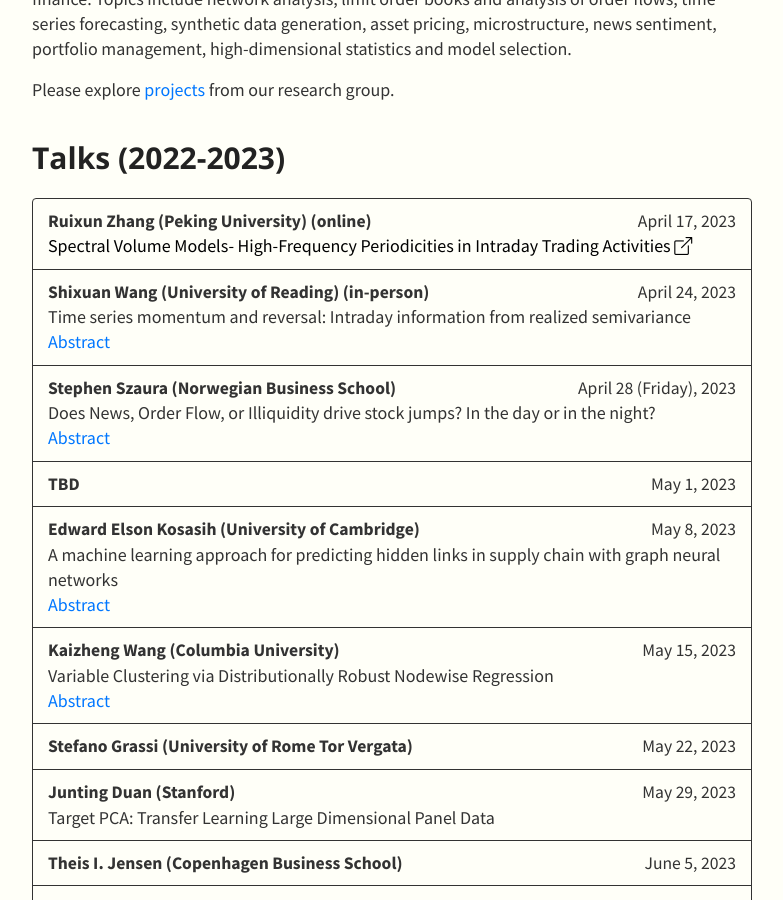
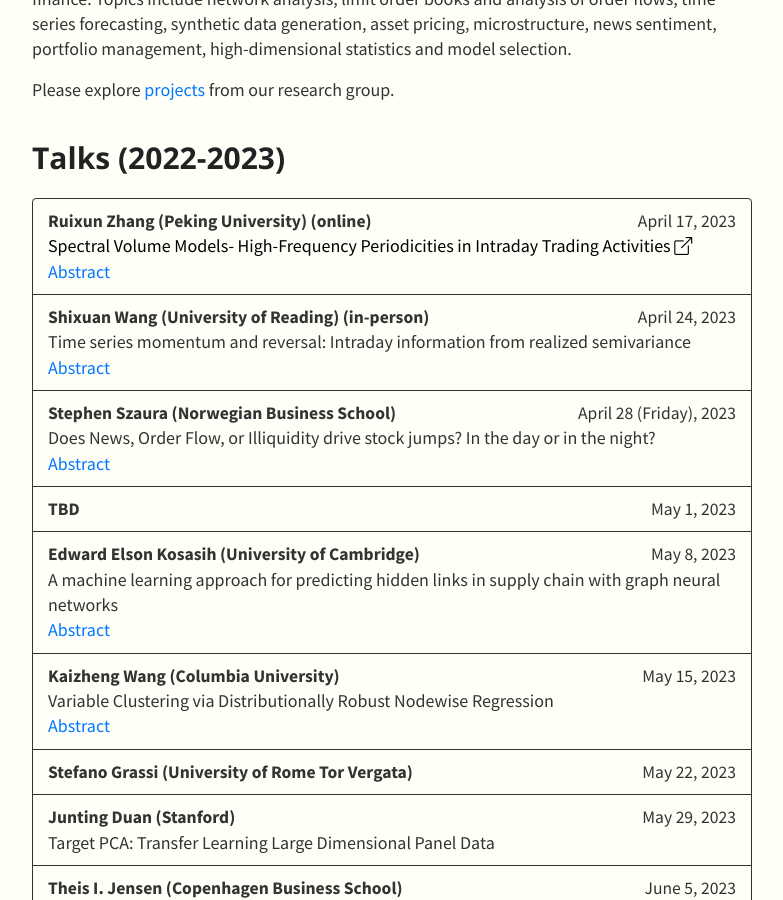
Before and after one commit to SML-Fin/SML-Fin.github.io, a Jekyll site: the page built from index.md, in a window 1280 px wide and 900 px high, scrolled down 392 px. Shown: the whole window, without its empty margins (248-1031 px from the left). Built offline with Jekyll 4.4.1, drawn with Linux system fonts in a browser that asks for light colours; nearby versions of some CDN libraries; our own code applies the rules of GitHub Pages for plain Markdown files.

Commit message:
Update talks.yml

```diff
--- a/_data/talks.yml
+++ b/_data/talks.yml
@@ -3,6 +3,7 @@
     - speaker: Ruixun Zhang (Peking University) (online)
       date: April 17, 2023
       title: Spectral Volume Models- High-Frequency Periodicities in Intraday Trading Activities
+      abstract: We develop spectral volume models to systematically estimate, explain, and exploit the high-frequency periodicity in intraday trading activities using Fourier analysis. The framework consistently recovers periodicities at specific frequencies in three steps, despite their low signal-to-noise ratios. This reveals important and universal high-frequency periodicities across 2,573 stocks in the United States (US) and Chinese markets over a full year. The dominant frequencies are at 10-seconds, 15-seconds, 20-seconds, 30-seconds, 1-minute, and 5-minutes for the US market and 1-minute, 2.5-minutes, 5-minutes, and 10-minutes for the Chinese market. They each explain from 1.5 to 10 percent of the variance of de-trended intraday volumes on average. Through three different perspectives, we provide statistically significant evidence that this phenomenon is driven by trading algorithms that rely on periodic information arrivals, rather than trading cost considerations. Finally, we demonstrate the practical value of uncovering these high-frequency periodicities in improving intraday volume predictions, which leads to potential economic gains in intraday execution strategies.
       link: https://papers.ssrn.com/sol3/papers.cfm?abstract_id=4230610
     - speaker:  Shixuan Wang (University of Reading) (in-person)
       date: April 24, 2023
```
